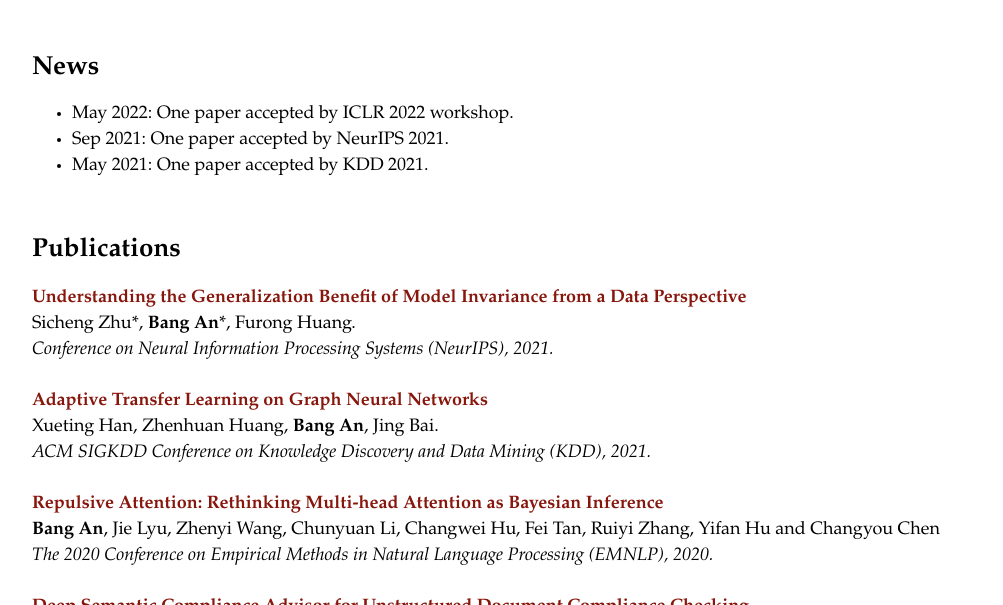
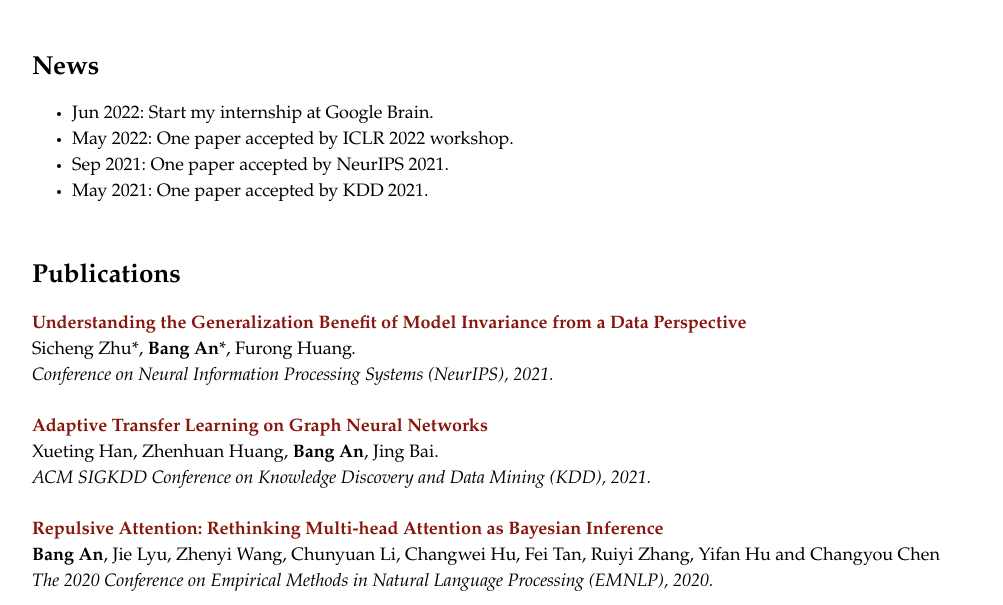
Before and after one commit to bangann/bangann.github.io, a plain HTML site: page index.html in a window 1280 px wide. Shown: the part 495-1100 px from the top of the page, without its empty margins (138-1141 px from the left). Drawn offline with Linux system fonts and the light colour scheme; a script that the page names is missing.

Commit message:
Update index.html

```diff
--- a/index.html
+++ b/index.html
@@ -56,6 +56,7 @@
         <tbody><tr><td>
             <heading>News</heading>
             <ul>
+                <li>Jun 2022: Start my internship at Google Brain. </li>
                 <li>May 2022: One paper accepted by ICLR 2022 workshop. </li>
                 <li>Sep 2021: One paper accepted by NeurIPS 2021. </li>
                 <li>May 2021: One paper accepted by KDD 2021. </li>
```
